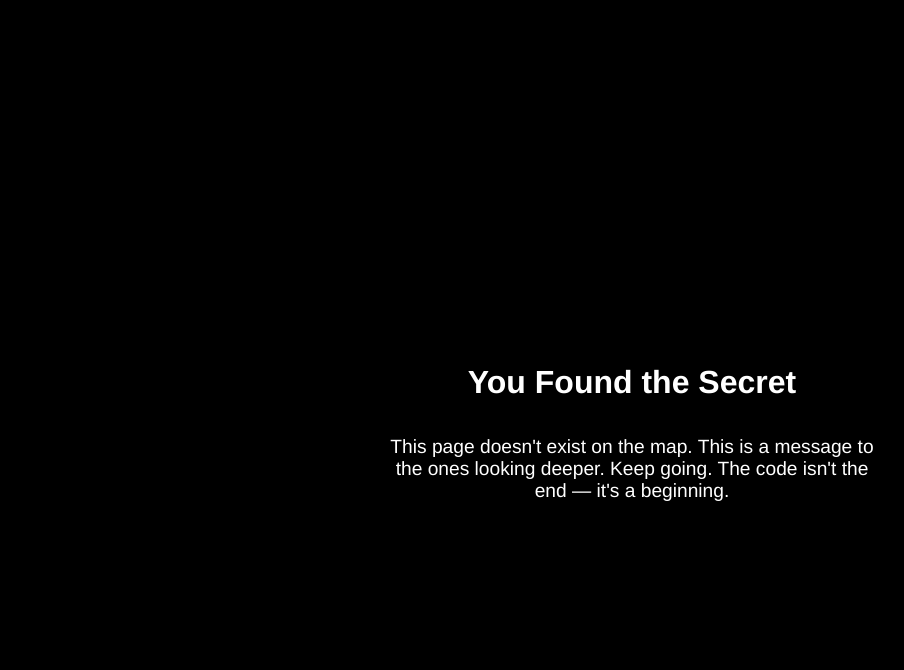
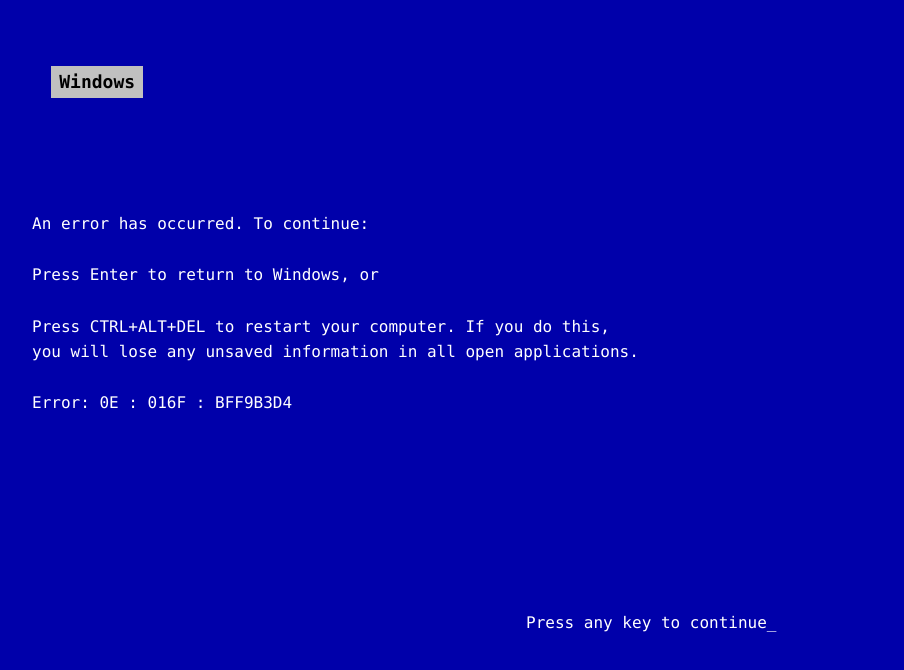
Before and after one commit to BeastyKiller03/test-perfectlycraftedmusic, a plain HTML site: page hidden.html in a window 1280 px wide. Shown: the whole page, without its empty margins (8-912 px from the left). Drawn offline with Linux system fonts and the light colour scheme.

Commit message:
Update hidden.html

```diff
--- a/hidden.html
+++ b/hidden.html
@@ -2,34 +2,59 @@
 <html lang="en">
 <head>
   <meta charset="UTF-8" />
-  <meta name="viewport" content="width=device-width, initial-scale=1.0" />
-  <title>Welcome to the Void</title>
+  <title>System Error</title>
   <style>
     body {
-      font-family: "Helvetica Neue", Helvetica, Arial, sans-serif;
-      background-color: #000;
-      color: #fff;
-      display: flex;
-      flex-direction: column;
-      justify-content: center;
-      align-items: center;
-      height: 100vh;
       margin: 0;
-      padding: 2rem;
+      padding: 40px;
+      background-color: #0000AA;
+      color: white;
+      font-family: 'Lucida Console', Monaco, monospace;
+      font-size: 16px;
+      line-height: 1.6;
+      white-space: pre-wrap;
+    }
+
+    .center {
+      margin-top: 50px;
       text-align: center;
     }
-    h1 {
-      font-size: 2rem;
-      margin-bottom: 1rem;
+
+    .windows {
+      background-color: #C0C0C0;
+      color: black;
+      display: inline-block;
+      padding: 2px 8px;
+      font-weight: bold;
+      font-size: 18px;
+      margin-bottom: 20px;
     }
-    p {
-      font-size: 1.2rem;
-      max-width: 500px;
+
+    .blink {
+      animation: blink 1s infinite;
+    }
+
+    @keyframes blink {
+      50% { opacity: 0; }
     }
   </style>
 </head>
 <body>
-  <h1>You Found the Secret</h1>
-  <p>This page doesn't exist on the map. This is a message to the ones looking deeper. Keep going. The code isn't the end — it's a beginning.</p>
+  <div class="windows">Windows</div>
+
+  <p>
+An error has occurred. To continue:
+
+Press Enter to return to Windows, or
+
+Press CTRL+ALT+DEL to restart your computer. If you do this,
+you will lose any unsaved information in all open applications.
+
+Error: 0E : 016F : BFF9B3D4
+  </p>
+
+  <div class="center">
+    Press any key to continue<span class="blink">_</span>
+  </div>
 </body>
 </html>
```
